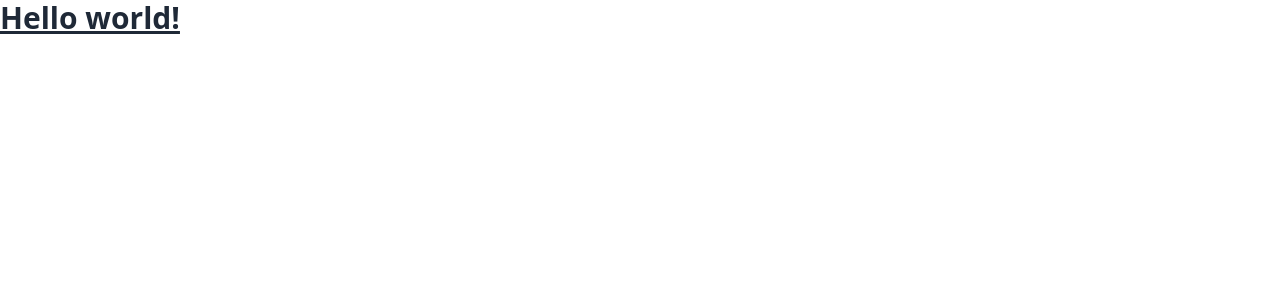
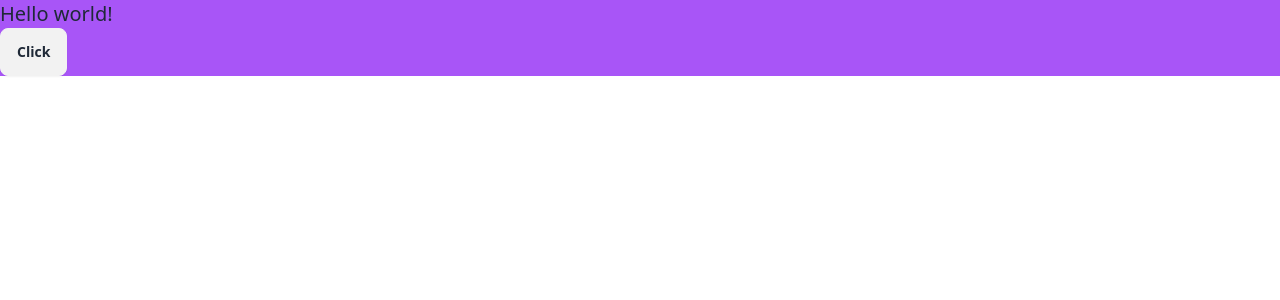
Before and after one commit to AhmedElyacoubiForJ/react-github-finder, a React (Create React App) app: page / in a window 1280 px wide. Shown: the top 300 px of the page. Built offline with nearby package versions, Linux system fonts and the light colour scheme.

Commit message:
clean up

```diff
--- a/public/index.html
+++ b/public/index.html
@@ -13,7 +13,7 @@
 
     <link rel="manifest" href="%PUBLIC_URL%/manifest.json" />
 
-    <title>React Githup Finder App</title>
+    <title>Githup Finder</title>
   </head>
   <body>
     <noscript>You need to enable JavaScript to run this app.</noscript>
--- a/src/App.js
+++ b/src/App.js
@@ -1,9 +1,10 @@
 function App() {
   return (
-    <div>
-     <h1 className="text-3xl font-bold underline">
+    <div className='bg-purple-500'>
+     <h1 className='text-xl'>
       Hello world!
     </h1>
+    <button className='btn'>Click</button>
     </div>
   );
 }
```
Also changed, not shown: src/App.css (added), src/logo.svg (deleted).
